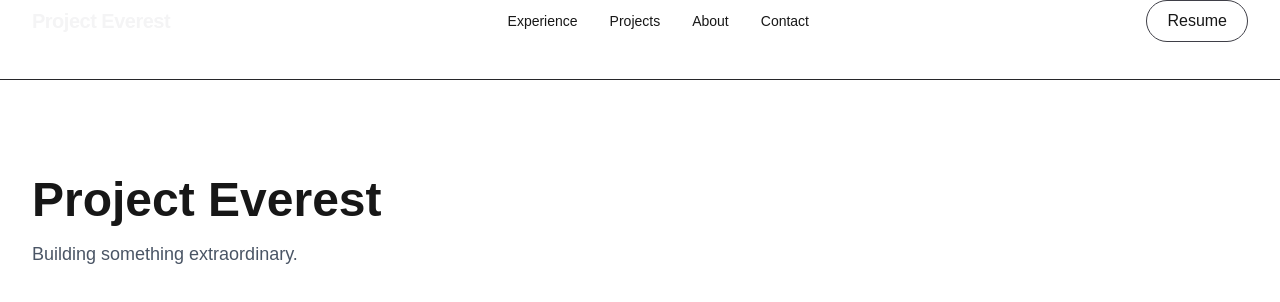
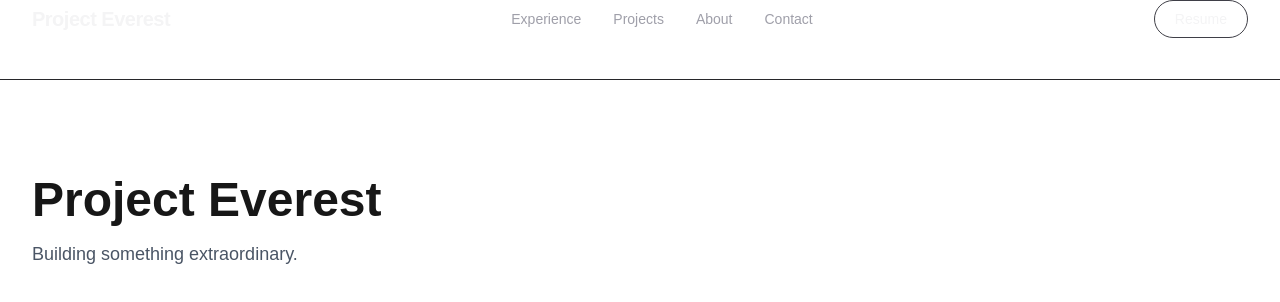
Before and after one commit to Anand0581/anand-portfolio, a Next.js app: page / in a window 1280 px wide. Shown: the top 302 px of the page. Built offline with nearby package versions, Linux system fonts and the light colour scheme.

Commit message:
feat(header): finalize Header v1 and lock design decisions

```diff
--- a/components/layout/Header.tsx
+++ b/components/layout/Header.tsx
@@ -8,21 +8,32 @@ export default function Header() {
           <div className="text-xl font-semibold tracking-tight text-zinc-100">Project Everest</div>
 
           <div className="hidden md:flex items-center gap-8 text-sm">
-            <a href="#experience" className="hover:text-black">
+            <a href="#experience" className="text-zinc-400 hover:text-zinc-100 transition-colors font-medium">
               Experience
             </a>
-            <a href="#projects" className="hover:text-black">
+            <a href="#projects" className="text-zinc-400 hover:text-zinc-100 transition-colors font-medium">
               Projects
             </a>
-            <a href="#about" className="hover:text-black">
+            <a href="#about" className="text-zinc-400 hover:text-zinc-100 transition-colors font-medium">
               About
             </a>
-            <a href="#contact" className="hover:text-black">
+            <a href="#contact" className="text-zinc-400 hover:text-zinc-100 transition-colors font-medium">
               Contact
             </a>
           </div>
 
-          <button className="border border-zinc-700 rounded-full px-5 py-2">
+          <button className="
+                rounded-full
+                border
+                border-zinc-700
+                px-5
+                py-2
+                text-sm
+                font-medium
+                text-zinc-100
+                hover:bg-zinc-900
+                transition-colors
+                duration-200">
             Resume
           </button>
         </nav>
```
